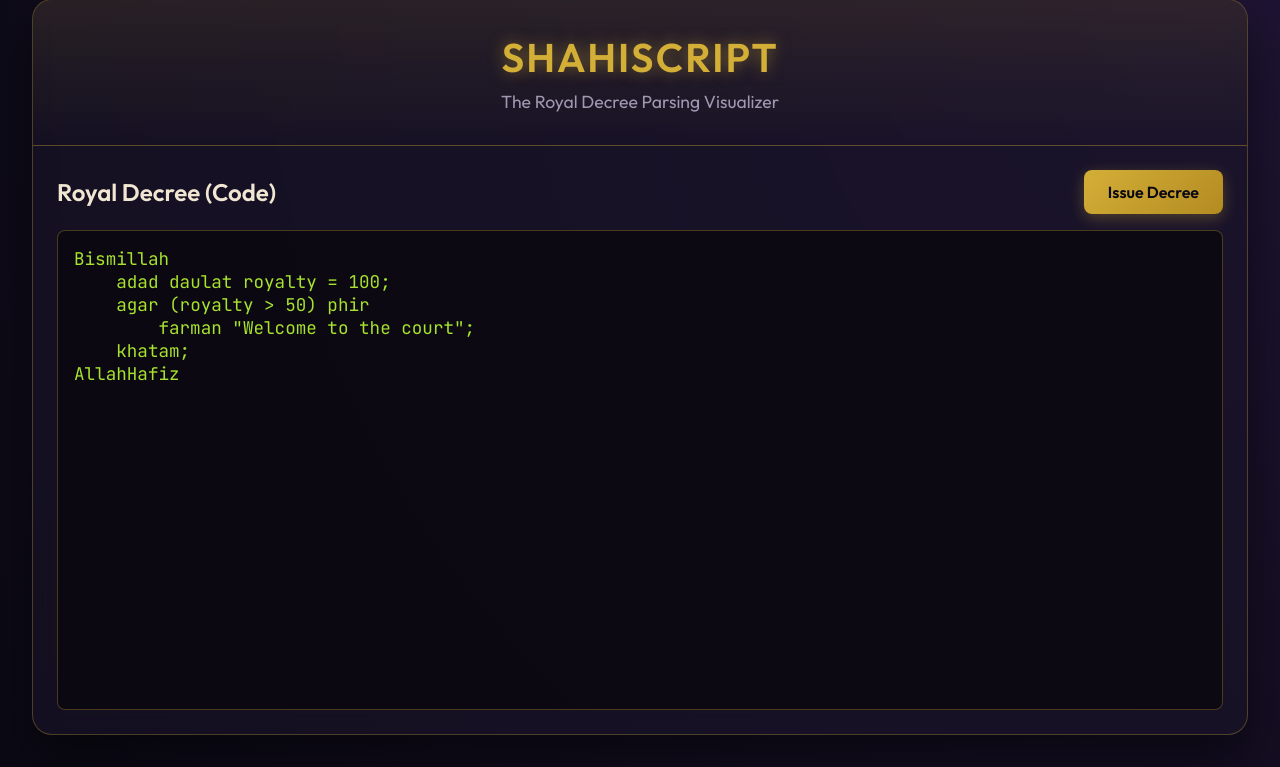
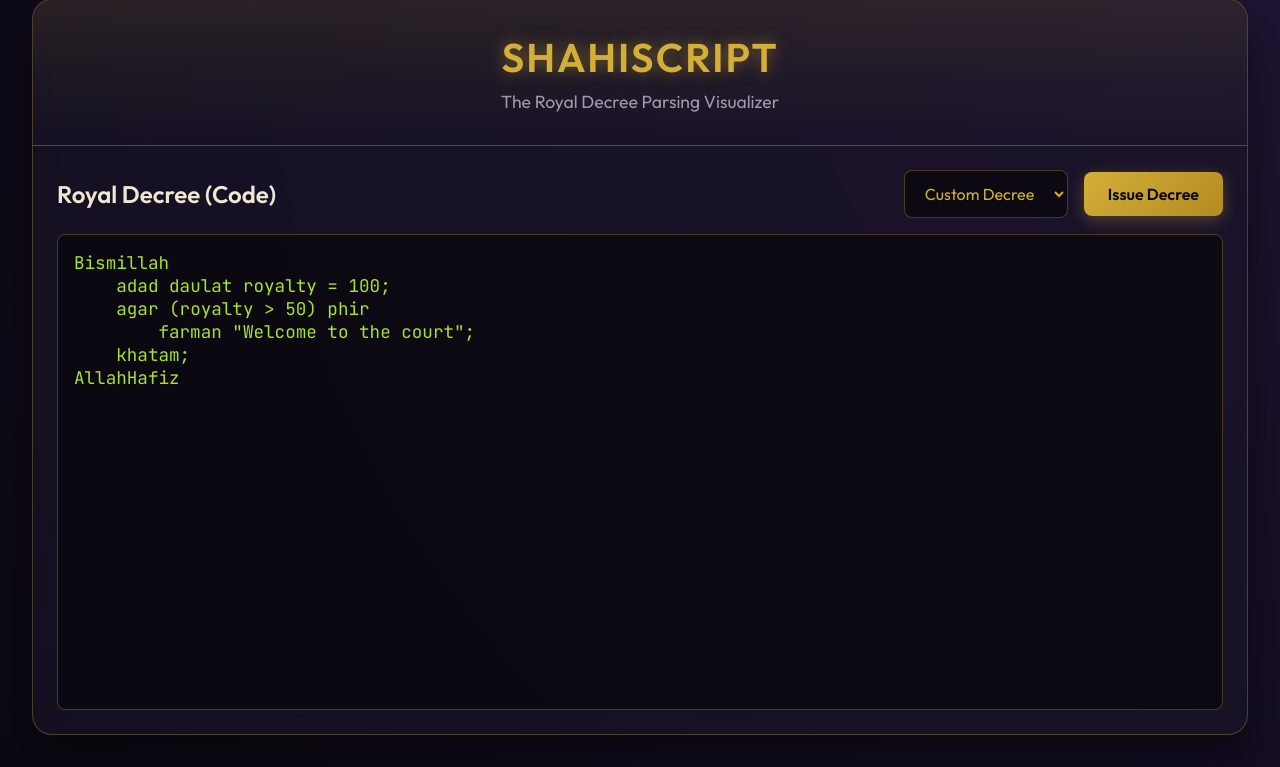
Before and after one commit to ZajnanAslam/ShahiScript, a Flask app: page / in a window 1280 px wide. Shown: the part 33-800 px from the top of the page. Run offline with Flask 3, Linux system fonts and the light colour scheme; some libraries are stand-ins or nearby versions.

Commit message:
feat: Add example selection dropdown to web UI

```diff
--- a/app.py
+++ b/app.py
@@ -3,12 +3,20 @@ from lexer import tokenize
 from parser import parse
 from errors import RoyalProtocolViolation
 import traceback
+import os
 
 app = Flask(__name__)
 
 @app.route('/')
 def index():
-    return render_template('index.html')
+    examples = {}
+    examples_dir = 'examples'
+    if os.path.exists(examples_dir):
+        for filename in sorted(os.listdir(examples_dir)):
+            if filename.endswith('.shahi'):
+                with open(os.path.join(examples_dir, filename), 'r', encoding='utf-8') as f:
+                    examples[filename] = f.read()
+    return render_template('index.html', examples=examples)
 
 @app.route('/parse', methods=['POST'])
 def parse_code():
--- a/static/script.js
+++ b/static/script.js
@@ -4,6 +4,7 @@ document.addEventListener('DOMContentLoaded', () => {
 
     const parseBtn = document.getElementById('parse-btn');
     const backBtn = document.getElementById('back-btn');
+    const exampleSelect = document.getElementById('example-select');
 
     const codeEditor = document.getElementById('code-editor');
     const errorBox = document.getElementById('error-box');
@@ -37,6 +38,16 @@ document.addEventListener('DOMContentLoaded', () => {
             btn.classList.add('active');
             document.getElementById(btn.dataset.target).classList.add('active');
         });
+    });
+
+    // Example selector logic
+    exampleSelect.addEventListener('change', (e) => {
+        const val = e.target.value;
+        if (val !== 'custom' && examplesData[val]) {
+            codeEditor.value = examplesData[val];
+        } else if (val === 'custom') {
+            codeEditor.value = `Bismillah\n    // Enter your custom royal decree here\nAllahHafiz`;
+        }
     });
 
     parseBtn.addEventListener('click', async () => {
--- a/static/style.css
+++ b/static/style.css
@@ -125,6 +125,22 @@ header p {
     background: rgba(212, 175, 55, 0.1);
 }
 
+.regal-select {
+    background: var(--code-bg);
+    color: var(--gold);
+    border: 1px solid var(--glass-border);
+    padding: 0.75rem 1rem;
+    font-family: 'Outfit', sans-serif;
+    font-size: 1rem;
+    border-radius: 8px;
+    outline: none;
+    cursor: pointer;
+}
+.regal-select option {
+    background: var(--bg-color);
+    color: var(--text-primary);
+}
+
 textarea {
     flex: 1;
     background: var(--code-bg);
--- a/templates/index.html
+++ b/templates/index.html
@@ -21,7 +21,15 @@
                 <section class="editor-section panel">
                     <div class="panel-header">
                         <h2>Royal Decree (Code)</h2>
-                        <button id="parse-btn" class="regal-btn">Issue Decree</button>
+                        <div style="display: flex; gap: 1rem; align-items: center;">
+                            <select id="example-select" class="regal-select">
+                                <option value="custom">Custom Decree</option>
+                                {% for name, content in examples.items() %}
+                                <option value="{{ name }}">{{ name }}</option>
+                                {% endfor %}
+                            </select>
+                            <button id="parse-btn" class="regal-btn">Issue Decree</button>
+                        </div>
                     </div>
                     <textarea id="code-editor" spellcheck="false">Bismillah
     adad daulat royalty = 100;
@@ -56,6 +64,9 @@ AllahHafiz</textarea>
             </div>
         </main>
     </div>
+    <script>
+        const examplesData = {{ examples | tojson }};
+    </script>
     <script src="{{ url_for('static', filename='script.js') }}"></script>
 </body>
 </html>
```
